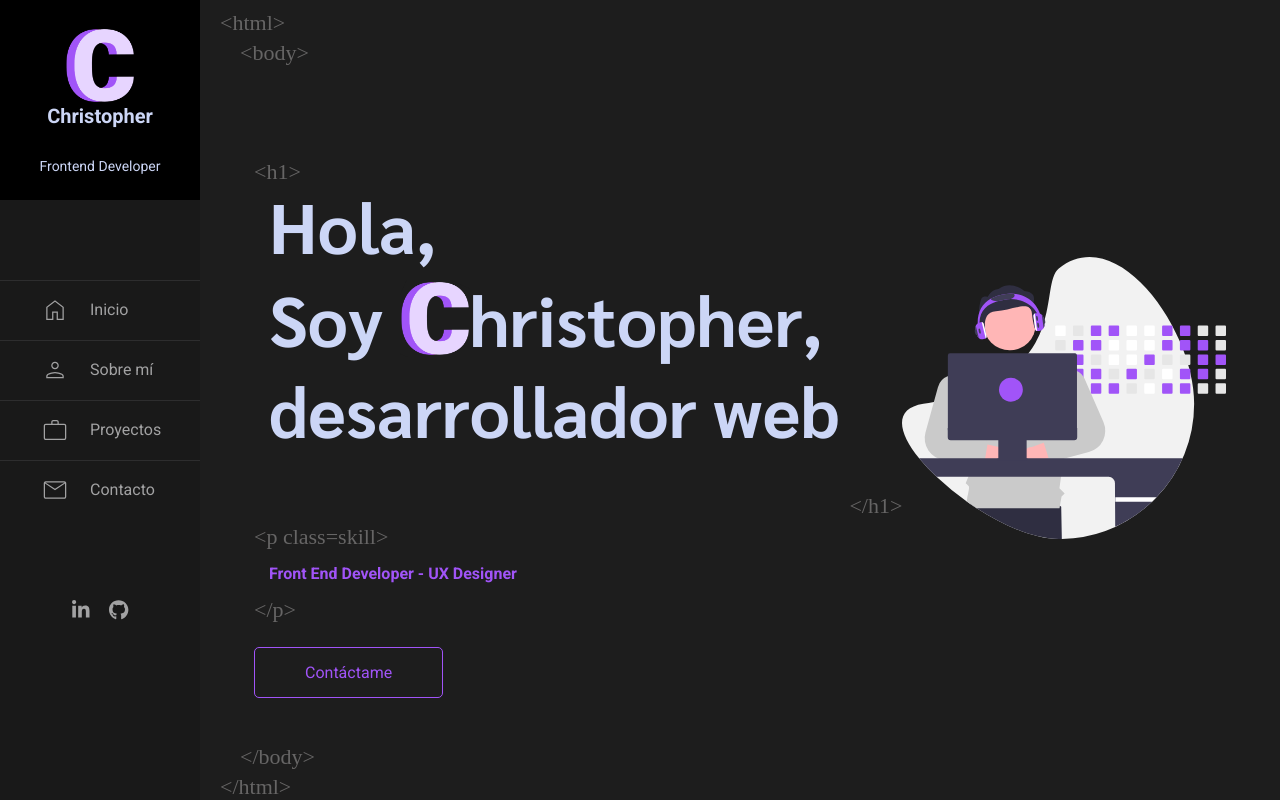
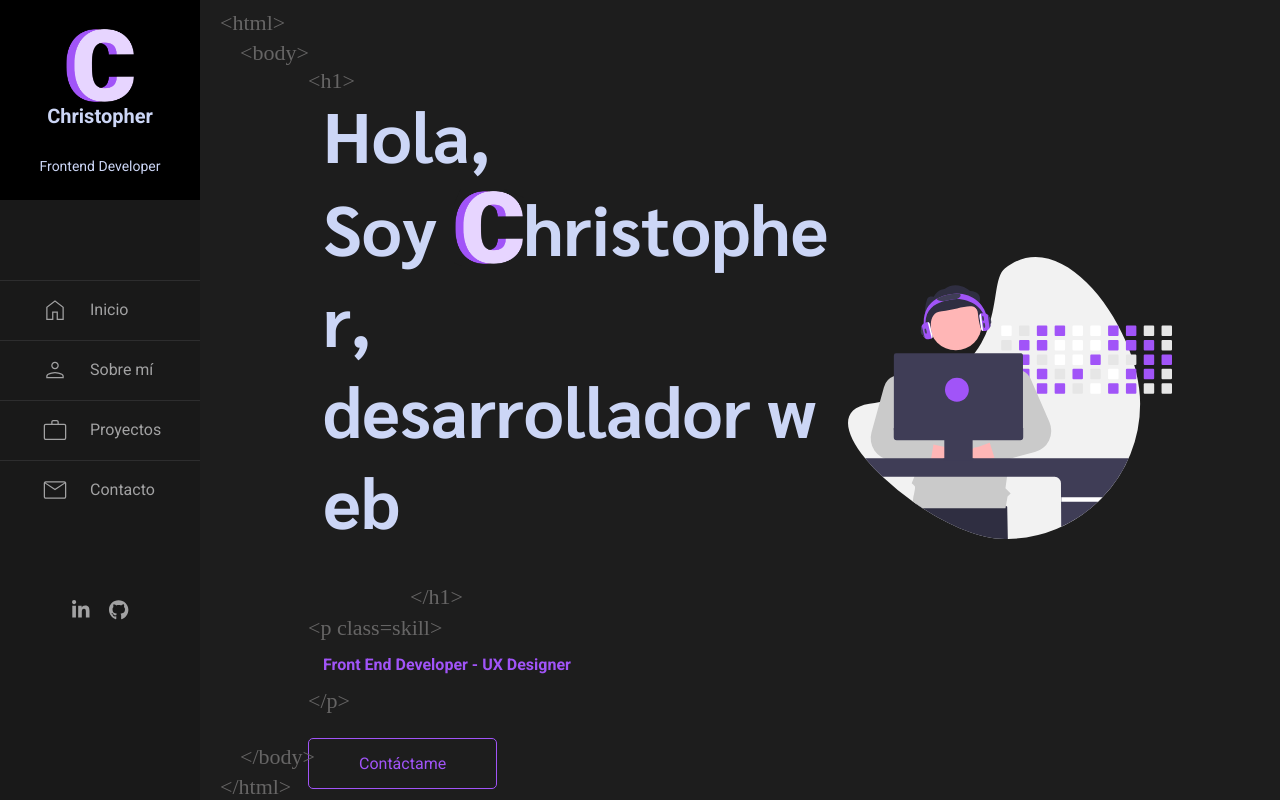
Before and after one commit to christopherqmendivel/portfolio_react, a React (Vite) app: page / in a window 1280 px wide. Built offline with nearby package versions, Linux system fonts and the light colour scheme; a web font is replaced by a local one.

Commit message:
fix contain width

```diff
--- a/src/styles/components/_home.scss
+++ b/src/styles/components/_home.scss
@@ -64,7 +64,7 @@
     }
 
     .info {
-        width: 60%;
+        width: 50%;
     }
 
     .logo-main {
@@ -97,6 +97,9 @@
 
         span {
             display: inline-block;
+            &:hover {
+                color: v.$primary-c2;
+            }
         }
 
         .letter-name {
```
